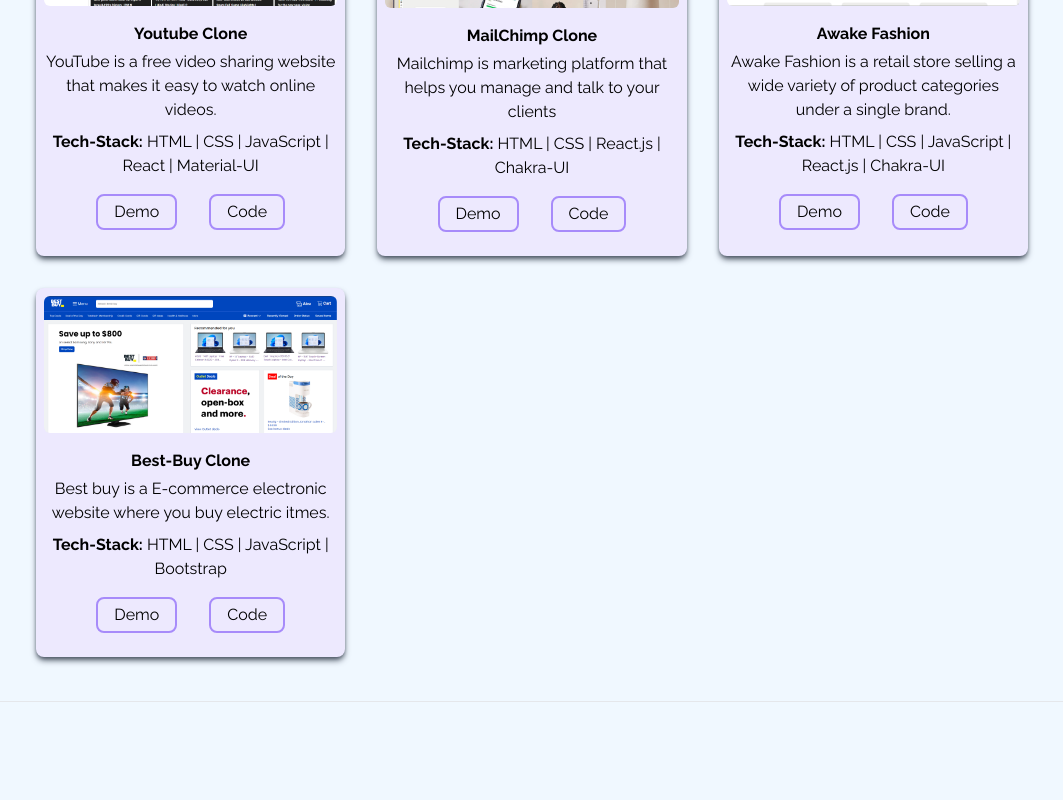
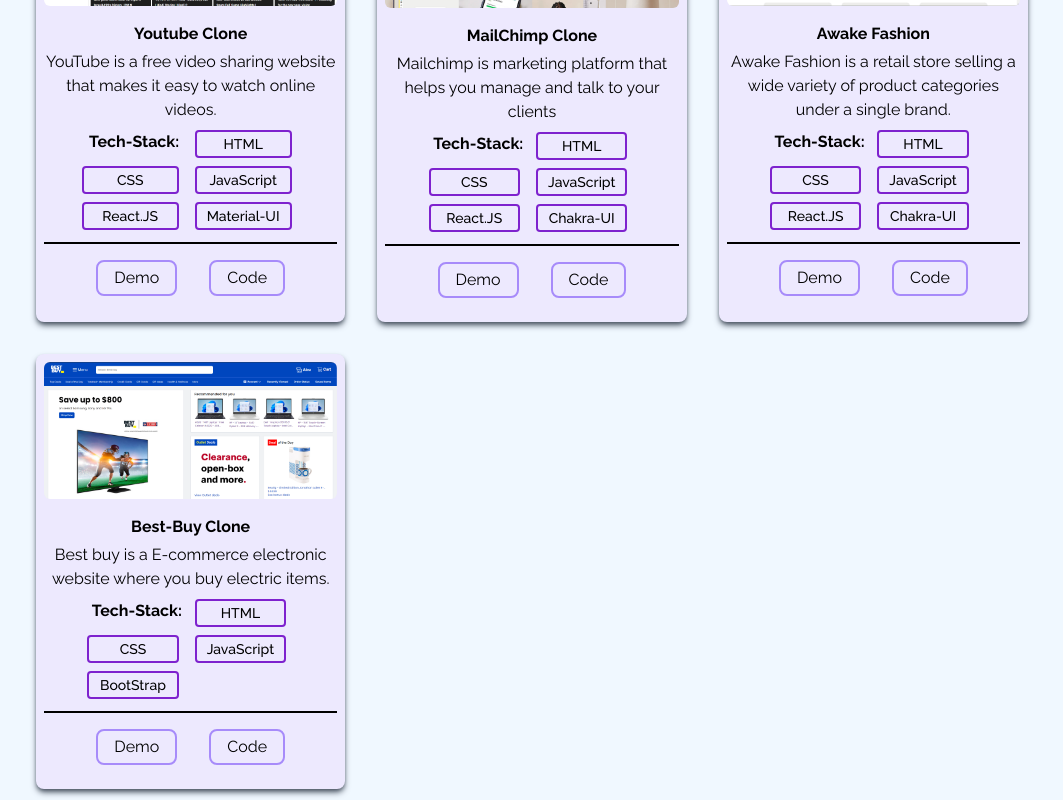
Before and after one commit to AvinashPatel15/avinashpatel15.github.io, a React (Create React App) app: page / in a window 1280 px wide. Shown: the part 4080-4880 px from the top of the page, without its empty margins (108-1171 px from the left). Built offline with nearby package versions, Linux system fonts and the light colour scheme.

Commit message:
Updated Projects Section

```diff
--- a/src/Components/Projects.jsx
+++ b/src/Components/Projects.jsx
@@ -15,7 +15,13 @@
       projName: "Youtube Clone",
       Description:
         "YouTube is a free video sharing website that makes it easy to watch online videos.",
-      TechStack: "HTML | CSS | JavaScript | React | Material-UI",
+      TechStack: [
+        { stack: "HTML" },
+        { stack: "CSS" },
+        { stack: "JavaScript" },
+        { stack: "React.JS" },
+        { stack: "Material-UI" },
+      ],
     },
     {
       id: 2,
@@ -25,7 +31,13 @@
       projName: "MailChimp Clone",
       Description:
         "Mailchimp is marketing platform that helps you manage and talk to your clients",
-      TechStack: "HTML | CSS | React.js | Chakra-UI",
+      TechStack: [
+        { stack: "HTML" },
+        { stack: "CSS" },
+        { stack: "JavaScript" },
+        { stack: "React.JS" },
+        { stack: "Chakra-UI" },
+      ],
     },
     {
       id: 3,
@@ -35,7 +47,13 @@
       projName: "Awake Fashion",
       Description:
         "Awake Fashion is a retail store selling a wide variety of product categories under a single brand.",
-      TechStack: "HTML | CSS | JavaScript | React.js | Chakra-UI",
+      TechStack: [
+        { stack: "HTML" },
+        { stack: "CSS" },
+        { stack: "JavaScript" },
+        { stack: "React.JS" },
+        { stack: "Chakra-UI" },
+      ],
     },
     {
       id: 4,
@@ -44,8 +62,13 @@
       code: "https://github.com/AvinashPatel15/Best-Buy-Clone",
       projName: "Best-Buy Clone",
       Description:
-        "Best buy is a E-commerce electronic website where you buy electric itmes.",
-      TechStack: "HTML | CSS | JavaScript | Bootstrap",
+        "Best buy is a E-commerce electronic website where you buy electric items.",
+      TechStack: [
+        { stack: "HTML" },
+        { stack: "CSS" },
+        { stack: "JavaScript" },
+        { stack: "BootStrap" },
+      ],
     },
   ];
 
@@ -80,18 +103,26 @@
                 </div>
 
                 <div className="flex items-center justify-center mt-2 ">
-                  <p className=" text-center">
-                    <span className="font-bold"> Tech-Stack:</span> {TechStack}
+                  <p className=" text-center grid grid-cols-2 justify-center gap-2">
+                    <span className="font-bold"> Tech-Stack:</span>
+                    {TechStack.map((el) => (
+                      <span class="text-black-800 text-sm font-medium mr-2 px-2.5 py-0.5 rounded dark:text-black-400 border-2 border-purple-700 cursor-pointer">
+                        {el.stack}
+                      </span>
+                    ))}
+                    {/* <span class="text-black-800 text-sm font-medium mr-2 px-2.5 py-0.5 rounded dark:text-black-400 border-2 border-purple-700">
+                      Purple
+                    </span> */}
                   </p>
                 </div>
 
-                <div className="flex items-center justify-center">
-                  <a href={demo} target="_blank">
+                <div className="flex items-center justify-center border-t-2 border-black mt-3">
+                  <a href={demo} target="_blank" rel="noreferrer">
                     <button className="w1/2 px-4 py-1 m-4 duration-200 hover:scale-105 border-2 rounded-lg border-violet-400 hover:bg-violet-400">
                       Demo
                     </button>
                   </a>
-                  <a href={code} target="_blank">
+                  <a href={code} target="_blank" rel="noreferrer">
                     <button className="w1/2 px-4 py-1 m-4 duration-200 hover:scale-105 border-2 rounded-lg border-violet-400 hover:bg-violet-400">
                       Code
                     </button>
```
